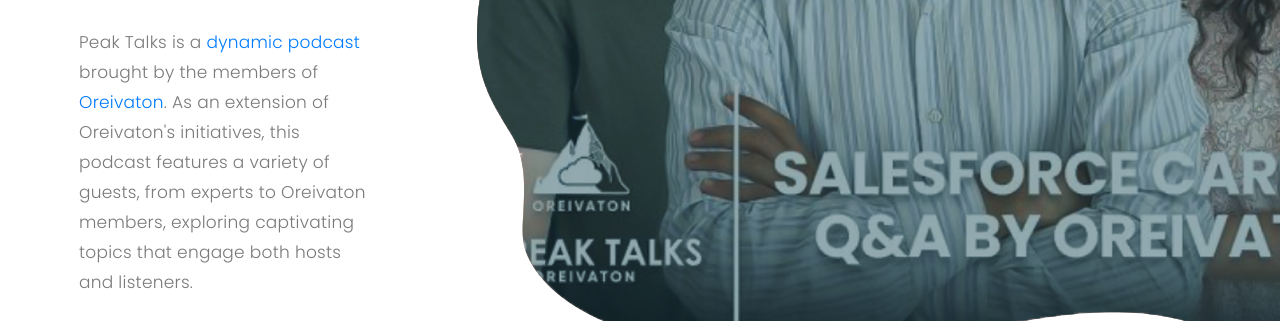
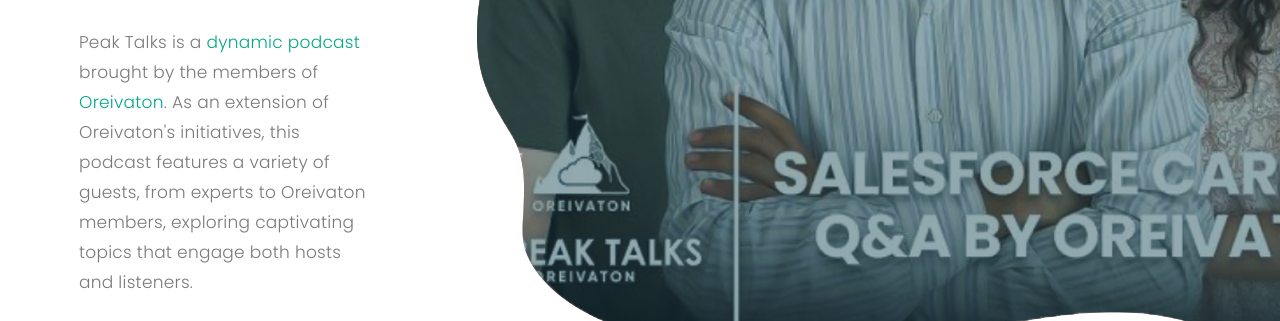
Before and after one commit to nizarkrimis/Peak-talk, a plain HTML site: page index.html in a window 1280 px wide. Shown: the part 438-759 px from the top of the page. Drawn offline with Linux system fonts and the light colour scheme.

Commit message:
change colors of the site to Teal 2

```diff
--- a/assets/css/peak-talks.css
+++ b/assets/css/peak-talks.css
@@ -1247,3 +1247,7 @@
     opacity: 0;
   }
 }
+
+.teal-color{
+  color: #05a88b;
+}
--- a/index.html
+++ b/index.html
@@ -91,9 +91,9 @@
                     <div class="left-text col-lg-6 col-md-12 col-sm-12 col-xs-12"
                         data-scroll-reveal="enter left move 30px over 0.6s after 0.4s">
                         <h1>Peak Talks <br /> by <em>Oreivaton</em></h1>
-                        <p>Peak Talks is a <a target="_blank" href="https://www.youtube.com/@Oreivaton">dynamic
+                        <p>Peak Talks is a <a target="_blank" href="https://www.youtube.com/@Oreivaton" class="teal-color">dynamic
                                 podcast</a> brought by the members of <a target="_blank"
-                                href="https://oreivaton.com/">Oreivaton</a>.
+                                href="https://oreivaton.com/" class="teal-color" >Oreivaton</a>.
                             As an extension of Oreivaton's initiatives, this podcast features a variety of guests, from
                             experts to Oreivaton members, exploring captivating topics that engage both hosts and
                             listeners.</p>
```
